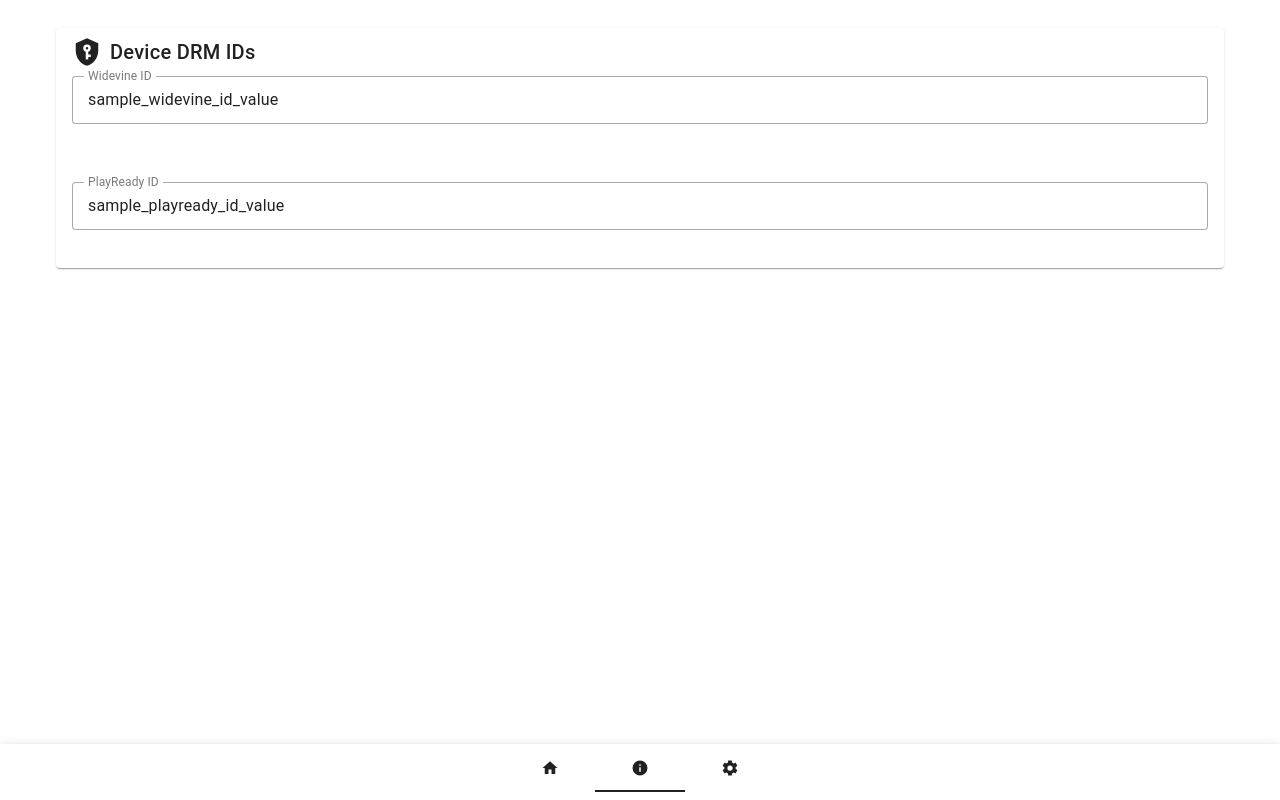
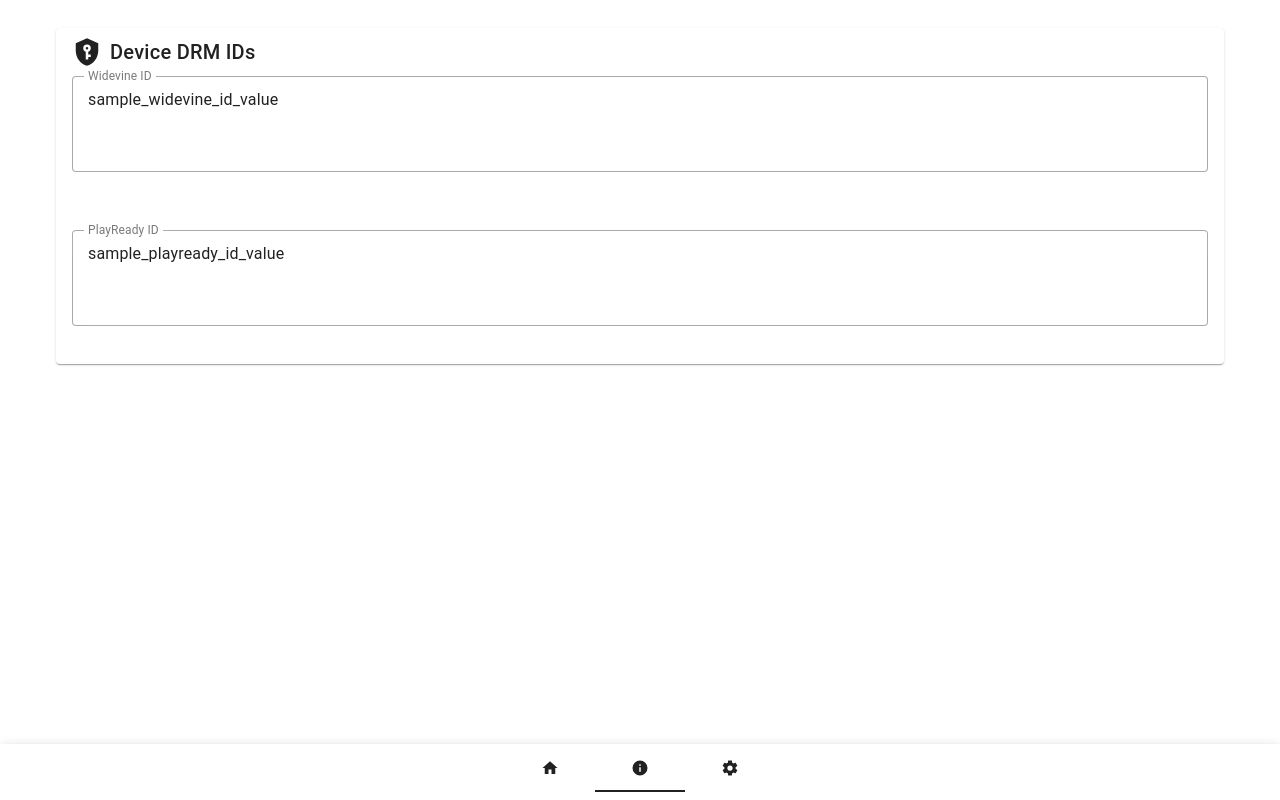
Before and after one commit to alexyao2015/androidspoofer, a Vue app in the folder ui/: page /#/info in a window 1280 px wide. Built offline with nearby package versions, Linux system fonts and the light colour scheme.

Commit message:
fix drm id

```diff
--- a/ui/src/pages/Info.vue
+++ b/ui/src/pages/Info.vue
@@ -14,14 +14,14 @@
       <v-card-text>
         <v-row>
           <v-col cols="12">
-            <v-text-field label="Widevine ID" :model-value="pref.roPreferences.mediaDrmUniqueId.widevineId" readonly
-              variant="outlined" density="comfortable" class="mb-3">
-            </v-text-field>
+            <v-textarea label="Widevine ID" :model-value="pref.roPreferences.mediaDrmUniqueId.widevineId" readonly
+              variant="outlined" density="comfortable" class="mb-3" rows="3" auto-grow>
+            </v-textarea>
           </v-col>
           <v-col cols="12">
-            <v-text-field label="PlayReady ID" :model-value="pref.roPreferences.mediaDrmUniqueId.playReadyId" readonly
-              variant="outlined" density="comfortable">
-            </v-text-field>
+            <v-textarea label="PlayReady ID" :model-value="pref.roPreferences.mediaDrmUniqueId.playReadyId" readonly
+              variant="outlined" density="comfortable" rows="3" auto-grow>
+            </v-textarea>
           </v-col>
         </v-row>
       </v-card-text>
```
Also changed, not shown: 1 other file (tests, documents, lock files or other folders).
